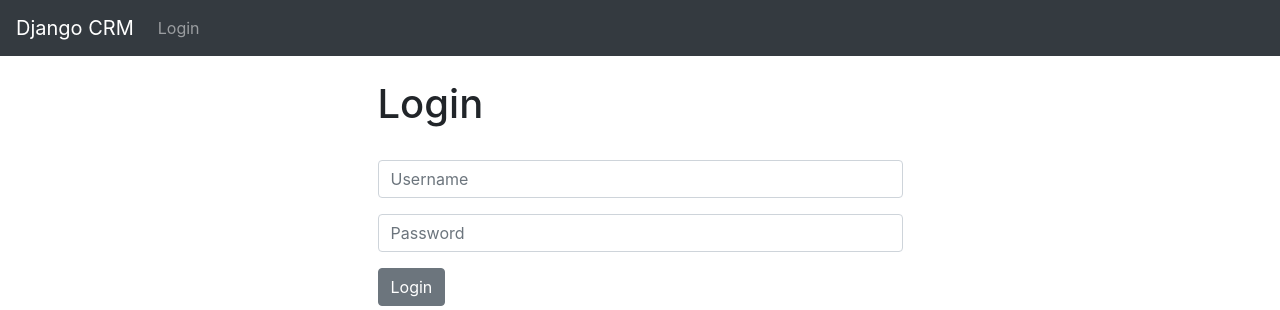
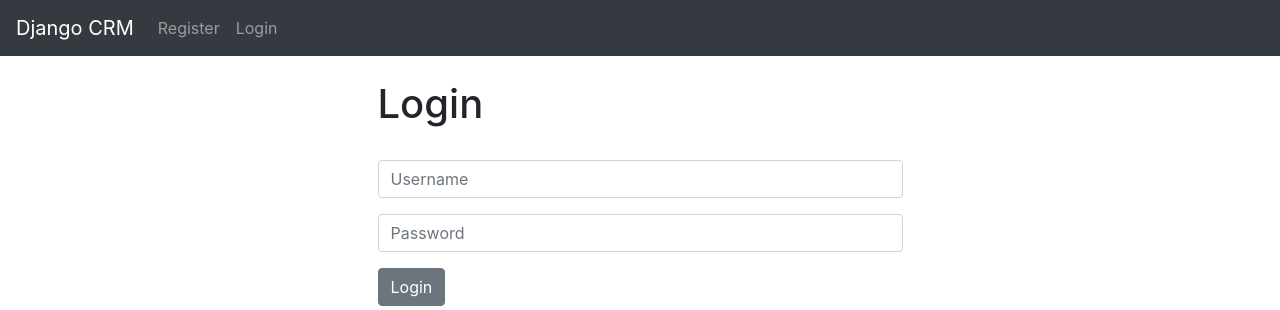
Before and after one commit to fuadeyuboglu/Django-CRM, a Django app: page / in a window 1280 px wide. Shown: the top 310 px of the page. Run offline with Django 4.2, Linux system fonts and the light colour scheme.

Commit message:
Added register link to navbar

```diff
--- a/website/templates/navbar.html
+++ b/website/templates/navbar.html
@@ -15,6 +15,9 @@
 
         {% else %}
         <li class="nav-item">
+          <a class="nav-link" href="{% url 'register' %}">Register</a>
+        </li>
+        <li class="nav-item">
           <a class="nav-link" href="{% url 'home' %}">Login</a>
         </li>
         {% endif %}
```
